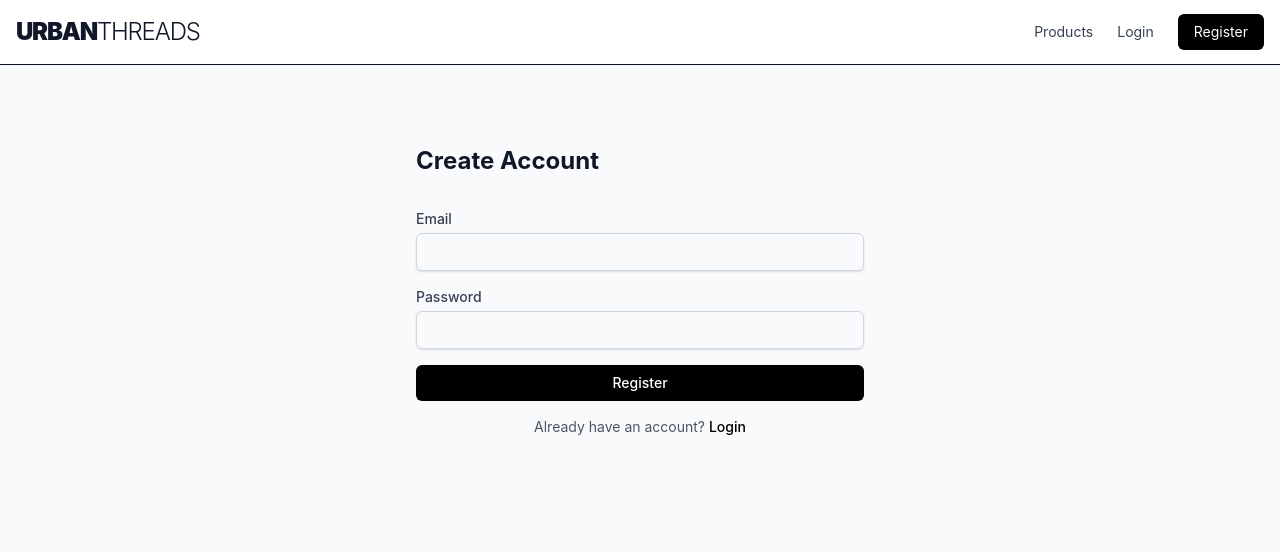
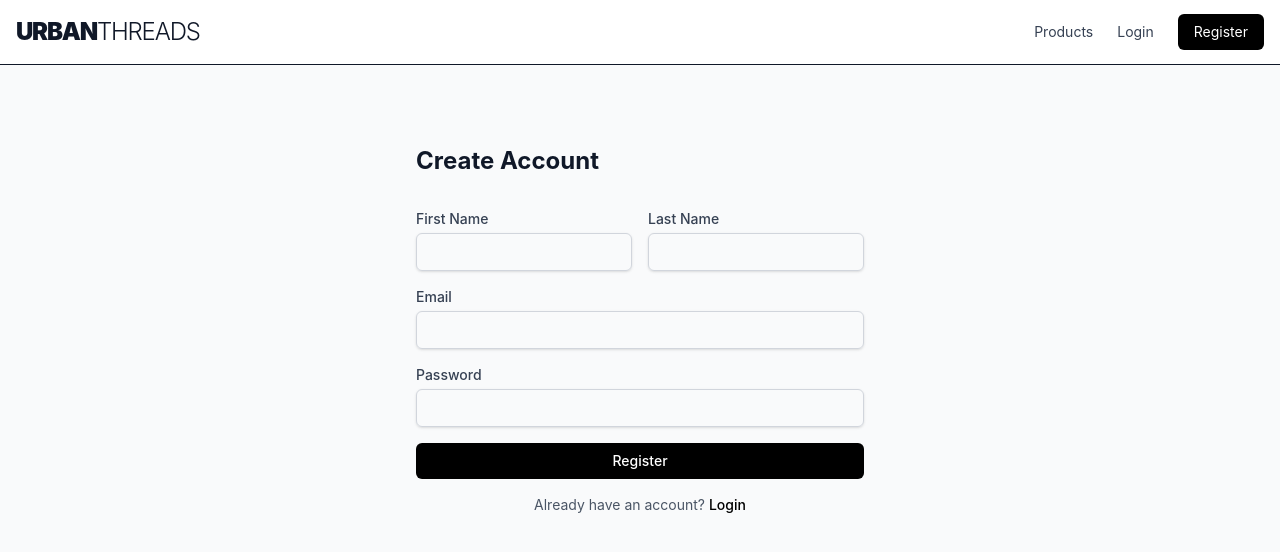
Before and after one commit to mohameddmahmoudd/UrbanThreads, a Next.js app in the folder frontend/: page /register in a window 1280 px wide. Shown: the top 552 px of the page. Built offline with nearby package versions, Linux system fonts and the light colour scheme; no server answers.

Commit message:
Changed the registeration page to have first and last name fields, persist them, and display correctly in profile page

```diff
--- a/frontend/src/app/(auth)/register/page.tsx
+++ b/frontend/src/app/(auth)/register/page.tsx
@@ -27,7 +27,7 @@ export default function RegisterPage() {
   const onSubmit = async (data: RegisterInput) => {
     setError('');
     try {
-      await registerUser(data.email, data.password);
+      await registerUser(data.email, data.password, data.firstName, data.lastName);
       router.push('/');
     } catch (err) {
       setError(err instanceof ApiError ? err.message : 'Registration failed');
@@ -45,6 +45,20 @@ export default function RegisterPage() {
       )}
 
       <form onSubmit={handleSubmit(onSubmit)} className="space-y-4">
+        <div className="grid grid-cols-2 gap-4">
+          <Input
+            id="firstName"
+            label="First Name"
+            error={errors.firstName?.message}
+            {...register('firstName')}
+          />
+          <Input
+            id="lastName"
+            label="Last Name"
+            error={errors.lastName?.message}
+            {...register('lastName')}
+          />
+        </div>
         <Input
           id="email"
           label="Email"
--- a/frontend/src/hooks/useAuth.ts
+++ b/frontend/src/hooks/useAuth.ts
@@ -11,13 +11,26 @@ export function useAuth() {
 
   const login = async (email: string, password: string) => {
     const res = await api.post<AuthResponse>('/auth/login', { email, password });
-    setUser(res.user as User);
+    // Fetch full profile so the store has firstName, lastName, etc.
+    const profile = await api.get<User>('/users/me');
+    setUser(profile);
     return res;
   };
 
-  const register = async (email: string, password: string) => {
-    const res = await api.post<AuthResponse>('/auth/register', { email, password });
-    setUser(res.user as User);
+  const register = async (
+    email: string,
+    password: string,
+    firstName?: string,
+    lastName?: string,
+  ) => {
+    const res = await api.post<AuthResponse>('/auth/register', {
+      email,
+      password,
+      firstName,
+      lastName,
+    });
+    const profile = await api.get<User>('/users/me');
+    setUser(profile);
     return res;
   };
 
--- a/frontend/src/lib/validations.ts
+++ b/frontend/src/lib/validations.ts
@@ -6,6 +6,8 @@ export const loginSchema = z.object({
 });
 
 export const registerSchema = z.object({
+  firstName: z.string().min(1, 'First name is required').max(100),
+  lastName: z.string().min(1, 'Last name is required').max(100),
   email: z.string().email('Invalid email'),
   password: z.string().min(8, 'Password must be at least 8 characters'),
 });
```
Also changed, not shown: 2 other files (tests, documents, lock files or other folders).
